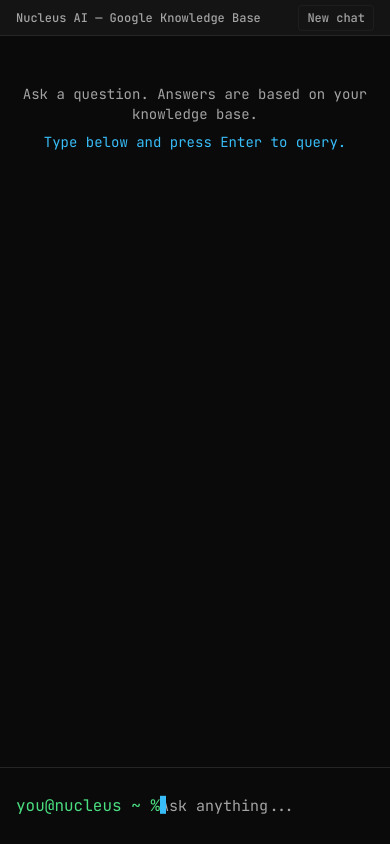
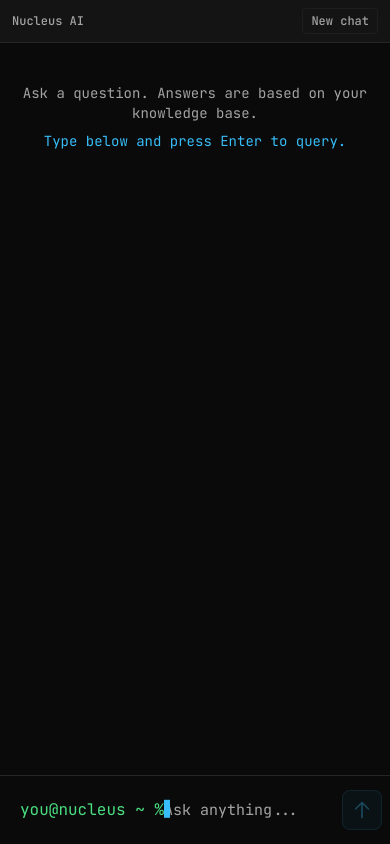
Before and after one commit to theCodeForgerHQ/Nucleus-AI, a Next.js app in the folder frontend/: page / in a window 390 px wide. Built offline with nearby package versions, Linux system fonts and the light colour scheme.

Commit message:
enhance layout for mobile view

```diff
--- a/frontend/app/layout.tsx
+++ b/frontend/app/layout.tsx
@@ -1,4 +1,4 @@
-import type { Metadata } from "next";
+import type { Metadata, Viewport } from "next";
 import { JetBrains_Mono } from "next/font/google";
 import "./globals.css";
 
@@ -11,6 +11,12 @@
 export const metadata: Metadata = {
   title: "Nucleus AI",
   description: "Enterprise AI Knowledge Base",
+};
+
+export const viewport: Viewport = {
+  width: "device-width",
+  initialScale: 1,
+  maximumScale: 5,
 };
 
 export default function RootLayout({
--- a/frontend/app/page.tsx
+++ b/frontend/app/page.tsx
@@ -74,6 +74,7 @@
   const scrollRef = useRef<HTMLDivElement>(null);
   const blockRefs = useRef<(HTMLDivElement | null)[]>([]);
   const [activeBlockIndex, setActiveBlockIndex] = useState<number>(0);
+  const [imagesPanelOpen, setImagesPanelOpen] = useState(false);
   const ratioRef = useRef<number[]>([]);
   const abortControllerRef = useRef<AbortController | null>(null);
   /** Only allow saving after we've had blocks (from load or user); avoids saving [] on first paint before load runs */
@@ -302,12 +303,24 @@
   const hasConversation = blocks.length > 0;
 
   return (
-    <div className="flex flex-col h-screen">
-      {/* Top bar - Warp style minimal */}
-      <header className="shrink-0 h-9 flex items-center justify-between px-4 border-b border-warp-border bg-warp-surface">
-        <span className="text-warp-muted text-xs font-medium">
-          Nucleus AI — Google Knowledge Base
+    <div className="flex flex-col h-screen min-h-0">
+      {/* Top bar - Warp style minimal; on mobile: compact title + Images toggle when conversation */}
+      <header className="shrink-0 min-h-9 flex items-center justify-between gap-2 px-3 sm:px-4 py-2 border-b border-warp-border bg-warp-surface">
+        <span className="text-warp-muted text-xs font-medium truncate min-w-0">
+          Nucleus AI
         </span>
+        <div className="flex items-center gap-1.5 shrink-0">
+          {hasConversation && (
+            <button
+              type="button"
+              onClick={() => setImagesPanelOpen((o) => !o)}
+              className="md:hidden text-warp-muted hover:text-warp-fg text-xs font-medium px-2 py-1.5 rounded border border-warp-border/60 hover:border-warp-border bg-transparent transition-colors"
+              title="Toggle images panel"
+              aria-label={imagesPanelOpen ? "Close images" : "Open images"}
+            >
+              Images {sidebarImagesWithBlock.length > 0 && `(${sidebarImagesWithBlock.length})`}
+            </button>
+          )}
           <button
             type="button"
             onClick={handleNewChat}
@@ -317,19 +330,30 @@
           >
             New chat
           </button>
+        </div>
       </header>
 
-      {/* Full width initially; smooth transition to 75% chat | 25% images after first query */}
-      <div className="flex-1 flex min-h-0">
-        {/* Main content: 100% when empty, 75% after first message — transition for smoothness */}
+      {/* Mobile: backdrop when images panel is open */}
+      {imagesPanelOpen && (
+        <button
+          type="button"
+          className="md:hidden fixed inset-0 z-20 bg-black/50 transition-opacity"
+          onClick={() => setImagesPanelOpen(false)}
+          aria-label="Close images panel"
+        />
+      )}
+
+      {/* Full width on mobile; 75% chat | 25% images on md+ when conversation */}
+      <div className="flex-1 flex min-h-0 relative">
+        {/* Main content: full width on mobile, 75% on md+ when has conversation */}
         <div
           ref={scrollRef}
-          className={`min-w-0 flex flex-col overflow-y-auto overflow-x-hidden px-4 py-4 transition-[width] duration-300 ease-out ${
-            hasConversation ? "w-[75%] border-r border-warp-border" : "w-full"
+          className={`min-w-0 flex flex-col overflow-y-auto overflow-x-hidden px-3 sm:px-4 py-4 transition-[width] duration-300 ease-out w-full ${
+            hasConversation ? "md:w-[75%] md:border-r md:border-warp-border" : ""
           }`}
         >
           {blocks.length === 0 && (
-            <div className="text-warp-muted text-sm py-8 max-w-xl mx-auto text-center">
+            <div className="text-warp-muted text-sm py-6 sm:py-8 px-1 max-w-xl mx-auto text-center">
               <p>Ask a question. Answers are based on your knowledge base.</p>
               <p className="mt-2 text-warp-accent">
                 Type below and press Enter to query.
@@ -366,15 +390,29 @@
           )}
         </div>
 
-        {/* Sidebar: 0 width when no conversation, 25% with smooth slide-in after first message */}
+        {/* Images sidebar: on mobile = overlay when open; on md+ = inline 25% when has conversation */}
         <aside
-          className={`min-w-0 flex flex-col bg-warp-surface/50 overflow-hidden transition-[width] duration-300 ease-out ${
-            hasConversation ? "w-[25%]" : "w-0"
-          }`}
+          className={`flex flex-col bg-warp-surface overflow-hidden transition-[transform,width] duration-300 ease-out
+            fixed md:relative top-0 right-0 z-30 h-full border-l border-warp-border
+            ${!hasConversation ? "w-0 max-w-0 invisible pointer-events-none" : "w-[min(100%,320px)] md:w-[25%] md:min-w-0 md:max-w-none"}
+            ${!hasConversation ? "translate-x-full" : imagesPanelOpen ? "translate-x-0" : "translate-x-full md:translate-x-0"}
+            shadow-xl md:shadow-none`}
           aria-hidden={!hasConversation}
         >
-          <div className="shrink-0 px-2 py-2 border-b border-warp-border text-warp-muted text-xs font-medium whitespace-nowrap">
+          <div className="shrink-0 flex items-center justify-between px-3 py-2 border-b border-warp-border">
+            <span className="text-warp-muted text-xs font-medium whitespace-nowrap">
               Images
+            </span>
+            <button
+              type="button"
+              onClick={() => setImagesPanelOpen(false)}
+              className="md:hidden text-warp-muted hover:text-warp-fg p-1 rounded"
+              aria-label="Close images panel"
+            >
+              <svg className="w-5 h-5" fill="none" stroke="currentColor" viewBox="0 0 24 24" aria-hidden>
+                <path strokeLinecap="round" strokeLinejoin="round" strokeWidth={2} d="M6 18L18 6M6 6l12 12" />
+              </svg>
+            </button>
           </div>
           <ImagesPanel
             images={sidebarImagesWithBlock}
@@ -384,8 +422,8 @@
         </aside>
       </div>
 
-      {/* Fixed input bar: input + circular stop button at end when streaming */}
-      <div className="shrink-0 flex items-center border-t border-warp-border bg-warp-bg">
+      {/* Fixed input bar: compact on mobile */}
+      <div className="shrink-0 flex items-center gap-1 sm:gap-2 border-t border-warp-border bg-warp-bg px-2 sm:px-0">
         <div className="flex-1 min-w-0">
           <TerminalInput
             value={input}
@@ -396,7 +434,7 @@
             loading={loading}
           />
         </div>
-        {loading && (
+        {loading ? (
           <button
             type="button"
             onClick={handleStopGenerating}
@@ -407,6 +445,19 @@
             <span className="w-2 h-2 rounded-sm shrink-0 bg-warp-red" />
             <span>^C</span>
           </button>
+        ) : (
+          <button
+            type="button"
+            onClick={handleSubmit}
+            disabled={!input.trim()}
+            className="shrink-0 flex items-center justify-center w-10 h-10 rounded-lg bg-warp-accent/15 text-warp-accent hover:bg-warp-accent/25 border border-warp-accent/30 hover:border-warp-accent/50 transition-colors disabled:opacity-35 disabled:cursor-not-allowed disabled:hover:bg-warp-accent/15 disabled:hover:border-warp-accent/30"
+            title="Send"
+            aria-label="Send message"
+          >
+            <svg className="w-5 h-5" fill="none" stroke="currentColor" strokeWidth={2} viewBox="0 0 24 24" aria-hidden>
+              <path strokeLinecap="round" strokeLinejoin="round" d="M4.5 10.5L12 3m0 0l7.5 7.5M12 3v18" />
+            </svg>
+          </button>
         )}
       </div>
     </div>
--- a/frontend/components/TerminalBlock.tsx
+++ b/frontend/components/TerminalBlock.tsx
@@ -82,7 +82,7 @@
 
   return (
     <div
-      className={`terminal-block rounded-r pl-4 pr-4 py-3 my-1 transition-colors ${
+      className={`terminal-block rounded-r pl-3 pr-3 sm:pl-4 sm:pr-4 py-3 my-1 transition-colors ${
         isBlockClickable
           ? "cursor-pointer hover:bg-warp-surface/30"
           : ""
--- a/frontend/components/TerminalInput.tsx
+++ b/frontend/components/TerminalInput.tsx
@@ -119,7 +119,7 @@
   const atStart = cursorOffset === 0;
 
   return (
-    <div className="flex items-start gap-0 w-full min-h-[3.5rem] py-4 px-4">
+    <div className="flex items-start gap-0 w-full min-h-[3rem] sm:min-h-[3.5rem] py-3 px-3 sm:py-4 sm:px-4">
       <span className="text-warp-green shrink-0 select-none pt-2.5">
         {PROMPT_PREFIX}
       </span>
```
Also changed, not shown: 1 other file (tests, documents, lock files or other folders). Lines whose indentation alone changed are shown as unchanged.
